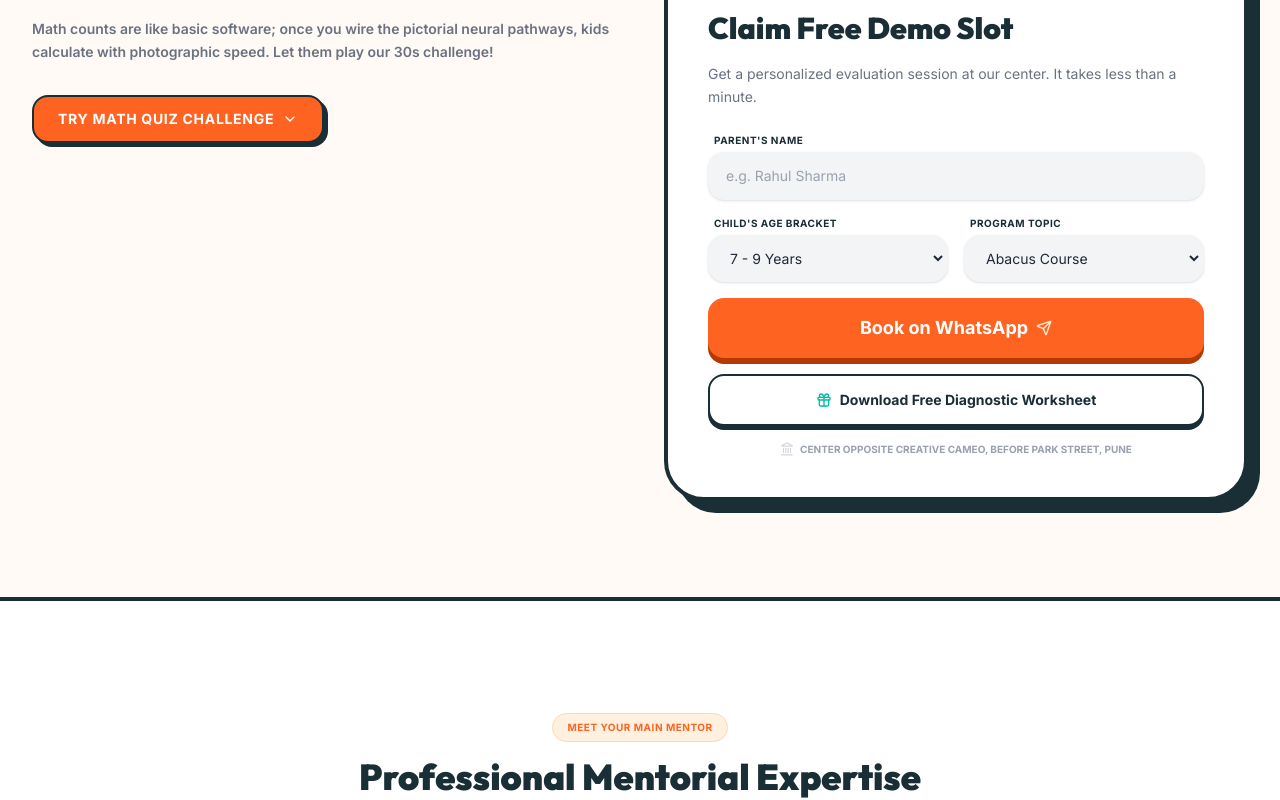
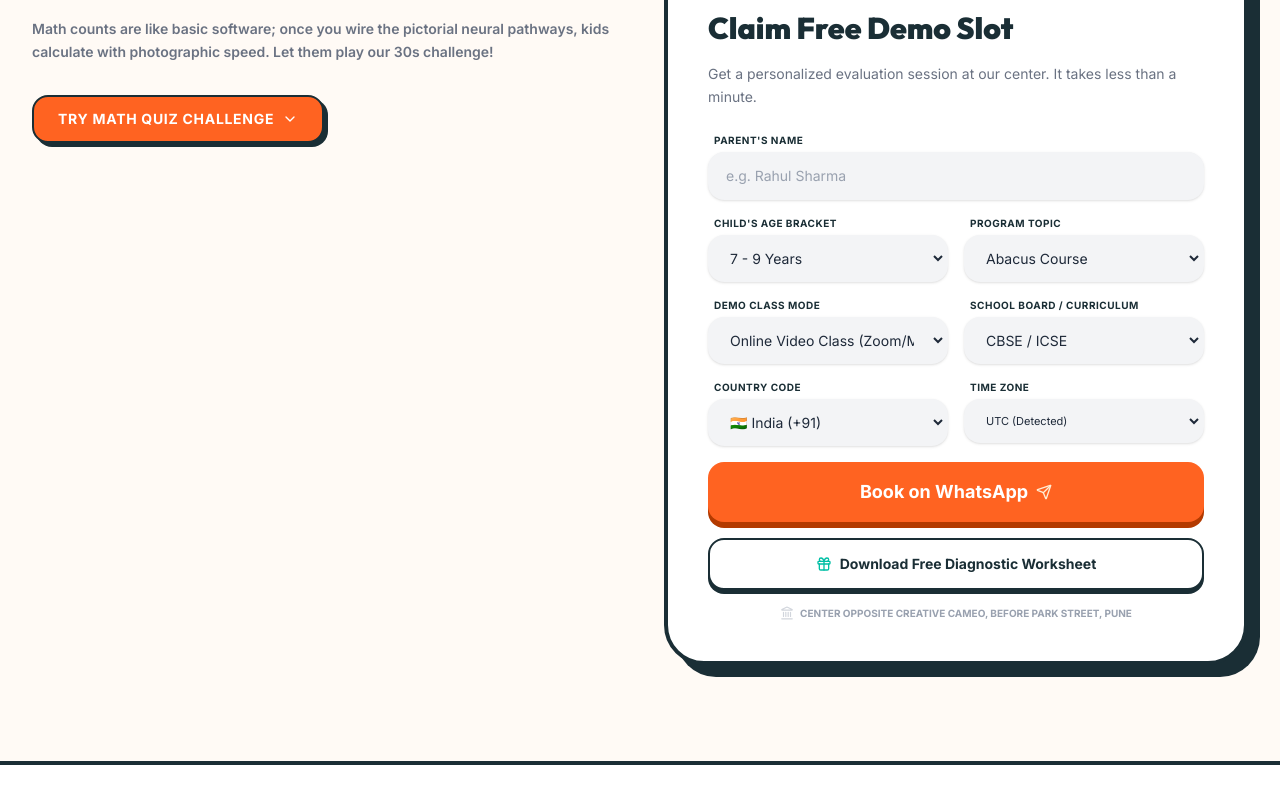
Before and after one commit to atharvpatil18/AAA-web, a React (Vite) app: page /#/ in a window 1280 px wide. Shown: the part 4461-5261 px from the top of the page. Built offline with nearby package versions, Linux system fonts and the light colour scheme.

Commit message:
feat: add international demo class inputs (mode, timezone, country, curriculum) to LeadForm

```diff
--- a/src/components/LeadForm.tsx
+++ b/src/components/LeadForm.tsx
@@ -22,11 +22,42 @@ export default function LeadForm({ sourceCampaign, defaultProgram = "Abacus" }:
   const [redirectSuccess, setRedirectSuccess] = useState(false);
   const [validationError, setValidationError] = useState("");
 
+  // International Demo Customizations
+  const [countryCode, setCountryCode] = useState("+91");
+  const [classMode, setClassMode] = useState("offline");
+  const [timeZone, setTimeZone] = useState("Asia/Kolkata");
+  const [schoolCurriculum, setSchoolCurriculum] = useState("CBSE/ICSE");
+
   useEffect(() => {
     if (defaultProgram) {
       setProgram(defaultProgram);
     }
   }, [defaultProgram]);
+
+  useEffect(() => {
+    try {
+      const userTz = Intl.DateTimeFormat().resolvedOptions().timeZone;
+      if (userTz) {
+        setTimeZone(userTz);
+        if (userTz !== "Asia/Kolkata") {
+          setClassMode("online");
+          if (userTz.startsWith("America")) {
+            setCountryCode("+1");
+          } else if (userTz.startsWith("Europe/London") || userTz.startsWith("Europe")) {
+            setCountryCode("+44");
+          } else if (userTz.startsWith("Asia/Dubai") || userTz.startsWith("Asia/Riyadh") || userTz.startsWith("Asia/Muscat") || userTz.startsWith("Asia/Qatar") || userTz.startsWith("Asia/Kuwait")) {
+            setCountryCode("+971");
+          } else if (userTz.startsWith("Australia")) {
+            setCountryCode("+61");
+          } else if (userTz.startsWith("Asia/Singapore")) {
+            setCountryCode("+65");
+          }
+        }
+      }
+    } catch (e) {
+      console.warn("Timezone detection failed", e);
+    }
+  }, []);
 
   const handleSubmit = (e: React.FormEvent) => {
     e.preventDefault();
@@ -46,18 +77,30 @@ export default function LeadForm({ sourceCampaign, defaultProgram = "Abacus" }:
     let textMessage = `Hello, I'm interested in a Demo Class at Arnav Abacus Academy!
 Name: ${parentName}
 Child's Age: ${childAge}
-Program: ${program}${sourceCampaign ? `\nCampaign: ${sourceCampaign}` : ""}`;
+Program: ${program}
+Country Code: ${countryCode}
+Mode: ${classMode === "online" ? "Online Video Class (Zoom/Meet)" : "Offline (Wakad Pune Center)"}
+Time Zone: ${classMode === "online" ? timeZone : "Asia/Kolkata (IST)"}
+Curriculum: ${schoolCurriculum}${sourceCampaign ? `\nCampaign: ${sourceCampaign}` : ""}`;
 
     if (language === "hi") {
       textMessage = `नमस्ते, मैं अर्णव एबाकस एकेडमी में फ्री डेमो क्लास के लिए उत्सुक हूँ!
 अभिभावक का नाम: ${parentName}
 बच्चे की उम्र: ${childAge}
-कोर्स विषय: ${program}${sourceCampaign ? `\nCampaign: ${sourceCampaign}` : ""}`;
+कोर्स विषय: ${program}
+कंट्री कोड: ${countryCode}
+क्लास का प्रकार: ${classMode === "online" ? "ऑनलाइन वीडियो क्लास (Zoom/Meet)" : "ऑफलाइन (वाकड पुणे सेंटर)"}
+टाइम ज़ोन: ${classMode === "online" ? timeZone : "Asia/Kolkata (IST)"}
+स्कूल बोर्ड: ${schoolCurriculum}${sourceCampaign ? `\nCampaign: ${sourceCampaign}` : ""}`;
     } else if (language === "mr") {
       textMessage = `नमस्कार, मी अर्णव ॲबॅकस अकॅडमीमध्ये मोफत डेमो क्लाससाठी चौकशी करू इच्छितो!
 पालकांचे नाव: ${parentName}
 मुलाचे वय: ${childAge}
-कोर्स प्रकार: ${program}${sourceCampaign ? `\nCampaign: ${sourceCampaign}` : ""}`;
+कोर्स प्रकार: ${program}
+कंट्री कोड: ${countryCode}
+डेमोचा प्रकार: ${classMode === "online" ? "ऑनलाइन व्हिडिओ क्लास (Zoom/Meet)" : "ऑफलाइन (वाकड पुणे सेंटर)"}
+टाइम झोन: ${classMode === "online" ? timeZone : "Asia/Kolkata (IST)"}
+अभ्यासक्रम: ${schoolCurriculum}${sourceCampaign ? `\nCampaign: ${sourceCampaign}` : ""}`;
     }
 
     const encodedText = encodeURIComponent(textMessage);
@@ -182,6 +225,86 @@ Program: ${program}${sourceCampaign ? `\nCampaign: ${sourceCampaign}` : ""}`;
             </div>
           </div>
 
+          <div className="grid grid-cols-1 sm:grid-cols-2 gap-4">
+            <div>
+              <label className="block text-[10px] font-bold text-vibrant-dark uppercase mb-1 ml-1.5 tracking-wider">
+                {t("formClassMode")}
+              </label>
+              <select
+                value={classMode}
+                onChange={(e) => setClassMode(e.target.value)}
+                className="w-full px-4 py-3 rounded-2xl bg-gray-100 border-2 border-transparent focus:border-vibrant-orange focus:bg-white outline-none text-sm text-gray-800 transition cursor-pointer shadow-sm"
+              >
+                <option value="offline">{t("formOffline")}</option>
+                <option value="online">{t("formOnline")}</option>
+              </select>
+            </div>
+
+            <div>
+              <label className="block text-[10px] font-bold text-vibrant-dark uppercase mb-1 ml-1.5 tracking-wider">
+                {t("formCurriculum")}
+              </label>
+              <select
+                value={schoolCurriculum}
+                onChange={(e) => setSchoolCurriculum(e.target.value)}
+                className="w-full px-4 py-3 rounded-2xl bg-gray-100 border-2 border-transparent focus:border-vibrant-orange focus:bg-white outline-none text-sm text-gray-800 transition cursor-pointer shadow-sm"
+              >
+                <option value="CBSE/ICSE">CBSE / ICSE</option>
+                <option value="State Board">State Board</option>
+                <option value="IB">IB (International Baccalaureate)</option>
+                <option value="IGCSE">Cambridge IGCSE</option>
+                <option value="US Common Core">US Common Core</option>
+                <option value="Other">Other / International</option>
+              </select>
+            </div>
+          </div>
+
+          {classMode === "online" && (
+            <div className="grid grid-cols-1 sm:grid-cols-2 gap-4 animate-fade-in">
+              <div>
+                <label className="block text-[10px] font-bold text-vibrant-dark uppercase mb-1 ml-1.5 tracking-wider">
+                  {t("formCountryCode")}
+                </label>
+                <select
+                  value={countryCode}
+                  onChange={(e) => setCountryCode(e.target.value)}
+                  className="w-full px-4 py-3 rounded-2xl bg-gray-100 border-2 border-transparent focus:border-vibrant-orange focus:bg-white outline-none text-sm text-gray-800 transition cursor-pointer shadow-sm"
+                >
+                  <option value="+91">🇮🇳 India (+91)</option>
+                  <option value="+1">🇺🇸/🇨🇦 US/Canada (+1)</option>
+                  <option value="+44">🇬🇧 United Kingdom (+44)</option>
+                  <option value="+971">🇦🇪 UAE / Middle East (+971)</option>
+                  <option value="+65">🇸🇬 Singapore (+65)</option>
+                  <option value="+61">🇦🇺 Australia (+61)</option>
+                  <option value="+966">🇸🇦 Saudi Arabia (+966)</option>
+                  <option value="+968">🇴🇲 Oman (+968)</option>
+                </select>
+              </div>
+
+              <div>
+                <label className="block text-[10px] font-bold text-vibrant-dark uppercase mb-1 ml-1.5 tracking-wider">
+                  {t("formTimeZone")}
+                </label>
+                <select
+                  value={timeZone}
+                  onChange={(e) => setTimeZone(e.target.value)}
+                  className="w-full px-4 py-3 rounded-2xl bg-gray-100 border-2 border-transparent focus:border-vibrant-orange focus:bg-white outline-none text-[11px] text-gray-800 transition cursor-pointer shadow-sm"
+                >
+                  <option value="Asia/Kolkata">🇮🇳 India (IST - UTC+5:30)</option>
+                  <option value="America/New_York">🇺🇸 US Eastern (EST/EDT)</option>
+                  <option value="America/Chicago">🇺🇸 US Central (CST/CDT)</option>
+                  <option value="America/Denver">🇺🇸 US Mountain (MST/MDT)</option>
+                  <option value="America/Los_Angeles">🇺🇸 US Pacific (PST/PDT)</option>
+                  <option value="Europe/London">🇬🇧 London (GMT/BST)</option>
+                  <option value="Asia/Dubai">🇦🇪 Gulf Standard (GST - UTC+4)</option>
+                  <option value="Asia/Singapore">🇸🇬 Singapore (SGT - UTC+8)</option>
+                  <option value="Australia/Sydney">🇦🇺 Australia Eastern (AEST)</option>
+                  <option value={timeZone}>{timeZone} (Detected)</option>
+                </select>
+              </div>
+            </div>
+          )}
+
           <button
             type="submit"
             disabled={isSubmitting}
@@ -232,7 +355,7 @@ PARENTS DIAGNOSTICS LOG:
 - Focus Scale (1-10): ______ / 10
 
 Need answers or a detailed cognitive score assessment?
-Book your free offline assessment trial class at Arnav Abacus Academy, Wakad, Pune!
+Book your free trial class at Arnav Abacus Academy!
 Contact: +91 9021924968 / Neha Patil (IIVA Certified Mentor)`;
 
               const blob = new Blob([textContent], { type: "text/plain" });
--- a/src/lib/translations.ts
+++ b/src/lib/translations.ts
@@ -155,6 +155,12 @@ export const translations = {
     formAgeError: "Please enter child's age.",
     formProgramError: "Please choose a program.",
     formSource: "Requested from: ",
+    formCountryCode: "Country Code",
+    formClassMode: "Demo Class Mode",
+    formOnline: "Online Video Class (Zoom/Meet)",
+    formOffline: "Offline (Wakad Pune Center)",
+    formTimeZone: "Time Zone",
+    formCurriculum: "School Board / Curriculum",
 
     // Mentor Profile
     mentorBadge: "MEET YOUR MAIN MENTOR",
@@ -880,6 +886,12 @@ export const translations = {
     formAgeError: "कृपया बच्चे की उम्र दर्ज करें।",
     formProgramError: "कृपया एक कोर्स चुनें।",
     formSource: "अनुरोधित स्थान: ",
+    formCountryCode: "कंट्री कोड",
+    formClassMode: "डेमो क्लास मोड",
+    formOnline: "ऑनलाइन वीडियो क्लास (Zoom/Meet)",
+    formOffline: "ऑफलाइन (वाकड पुणे सेंटर)",
+    formTimeZone: "टाइम ज़ोन (समय क्षेत्र)",
+    formCurriculum: "स्कूल बोर्ड / पाठ्यक्रम",
 
     // Mentor Profile
     mentorBadge: "अपने मुख्य मेंटर से मिलें",
@@ -1605,6 +1617,12 @@ export const translations = {
     formAgeError: "कृपया मुलाचे वय टाईप करा.",
     formProgramError: "कृपया कोर्स निवडा.",
     formSource: "मागणीचे ठिकाण: ",
+    formCountryCode: "कंट्री कोड",
+    formClassMode: "डेमो क्लासचा प्रकार",
+    formOnline: "ऑनलाइन व्हिडिओ क्लास (Zoom/Meet)",
+    formOffline: "ऑफलाइन (वाकड पुणे सेंटर)",
+    formTimeZone: "टाइम झोन (वेळ क्षेत्र)",
+    formCurriculum: "शालेय बोर्ड / अभ्यासक्रम",
 
     // Mentor Profile
     mentorBadge: "मुख्य मार्गदर्शकांना भेटा",
```
